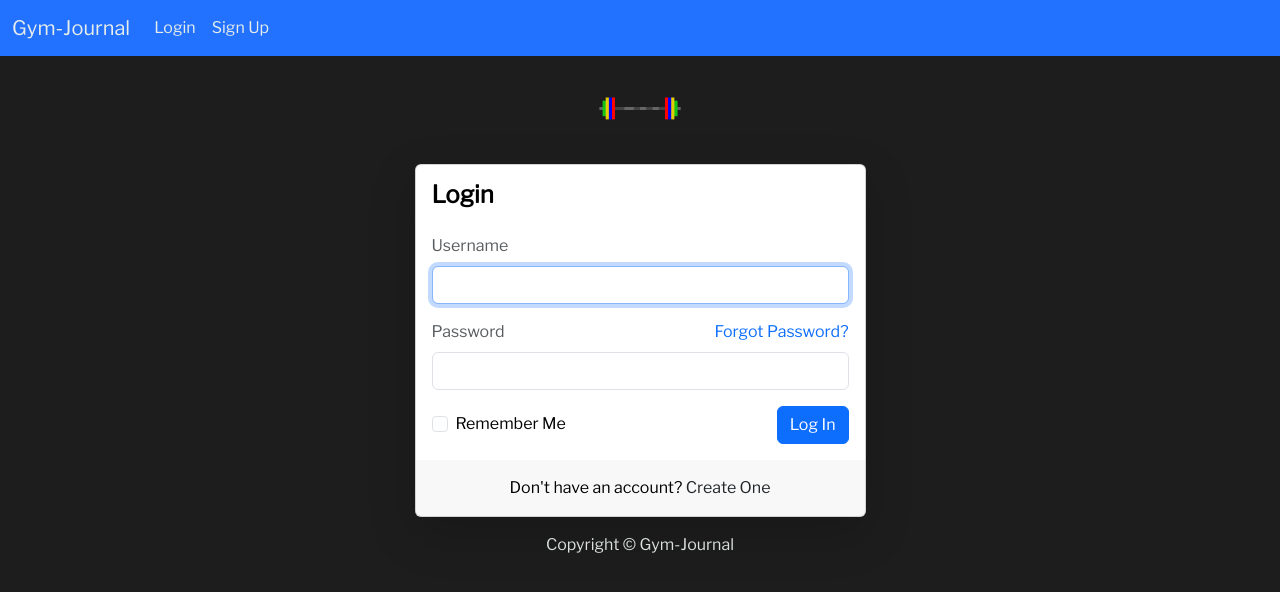
After one commit to sir-typesalot/gym-journal, a Flask app: page /login in a window 1280 px wide. The commit adds this page. Shown: the top 592 px of the page. Run offline with Flask 2, Linux system fonts and the light colour scheme; parts of the project's set-up code (start-up, migrations or seed data) failed here and were passed over.

Commit message:
Working on login and signup

```diff
--- /dev/null
+++ b/app/frontend/static/styles/login.css
@@ -0,0 +1,7 @@
+
+.form-card {
+    color: black;
+}
+.form-card a {
+    text-decoration: none;
+}
--- a/app/frontend/static/styles/main.css
+++ b/app/frontend/static/styles/main.css
@@ -18,3 +18,8 @@ body {
     font-weight: 500;
     color: var(--white) !important;
 }
+
+.login-form {
+    max-width: 30rem;
+    min-width: 300px;
+}
--- a/app/frontend/templates/base.html
+++ b/app/frontend/templates/base.html
@@ -26,7 +26,7 @@
                     <a class="nav-link" href="/login">Login</a>
                   </li>
                   <li class="nav-item">
-                    <a class="nav-link" href="/sign-up">Sign Up</a>
+                    <a class="nav-link" href="/signup">Sign Up</a>
                   </li>
                 </ul>
               </div>
@@ -47,8 +47,8 @@
         {% block content %}
         {% endblock %}
         <script src="https://cdn.jsdelivr.net/npm/bootstrap@5.3.0-alpha1/dist/js/bootstrap.bundle.min.js" integrity="sha384-w76AqPfDkMBDXo30jS1Sgez6pr3x5MlQ1ZAGC+nuZB+EYdgRZgiwxhTBTkF7CXvN" crossorigin="anonymous"></script>
+      <footer class="text-center mt-3">
+        <p>Copyright &copy; {{ vars.footer_text }}</p>
+      </footer>
     </body>
-    <footer class="text-center mt-3">
-        <p>&copy; {{ vars.footer_text }}</p>
-    </footer>
 </html>
--- /dev/null
+++ b/app/frontend/templates/login.html
@@ -0,0 +1,51 @@
+{% extends "base.html" %}
+{% block imports %}
+<link rel="stylesheet" href="{{url_for('static',filename='styles/login.css')}}?v={{ config.cache }}">
+{% endblock %}
+{% block content %}
+<div class="container h-100">
+  <div class="row justify-content-sm-center">
+    <div class="col-xxl-4 col-xl-5 col-lg-5 col-md-7 col-sm-9">
+      <div class="text-center my-1">
+        <img src="{{ url_for('static', filename='images/barbell-icon.png') }}" alt="logo" width="100">
+      </div>
+      <div class="form-card card shadow-lg">
+        <div class="card-body p-3">
+          <h1 class="fs-4 card-title fw-bold mb-4">Login</h1>
+          <form action="/login" method="POST" enctype="multipart/form-data" class="needs-validation">
+            <div class="mb-3">
+              <label class="mb-2 text-muted" for="username">Username</label>
+              <input id="username" type="text" class="form-control" name="username" required autofocus>
+            </div>
+
+            <div class="mb-3">
+              <div class="mb-2 w-100">
+                <label class="text-muted" for="password">Password</label>
+                <a href="/forgot-password" class="float-end">
+                  Forgot Password?
+                </a>
+              </div>
+              <input id="password" type="password" class="form-control" name="password" required>
+            </div>
+
+            <div class="d-flex align-items-center">
+              <div class="form-check">
+                <input type="checkbox" name="remember" id="remember" class="form-check-input">
+                <label for="remember" class="form-check-label">Remember Me</label>
+              </div>
+              <button type="submit" class="btn btn-primary ms-auto">
+                Log In
+              </button>
+            </div>
+          </form>
+        </div>
+        <div class="card-footer py-3 border-0">
+          <div class="text-center">
+            Don't have an account? <a href="/signup" class="text-dark">Create One</a>
+          </div>
+        </div>
+      </div>
+    </div>
+  </div>
+</div>
+{% endblock %}
--- a/app/routes/public.py
+++ b/app/routes/public.py
@@ -7,10 +7,14 @@ variables = {
     'footer_text': 'Gym-Journal'
 }
 
-@external.route('/')
+@external.route('/', methods=['GET'])
 def public():
     return render_template('home.html', vars=variables)
 
-# Login
-# Main Page
-# Logout?
+@external.route('/login', methods=['GET', 'POST'])
+def login():
+    return render_template('login.html', vars=variables)
+
+@external.route('/signup', methods=['GET', 'POST'])
+def sign_up():
+    return render_template('signup.html', vars=variables)
```
Also changed, not shown: app/frontend/templates/signup.html (added, +44 -0 lines).
